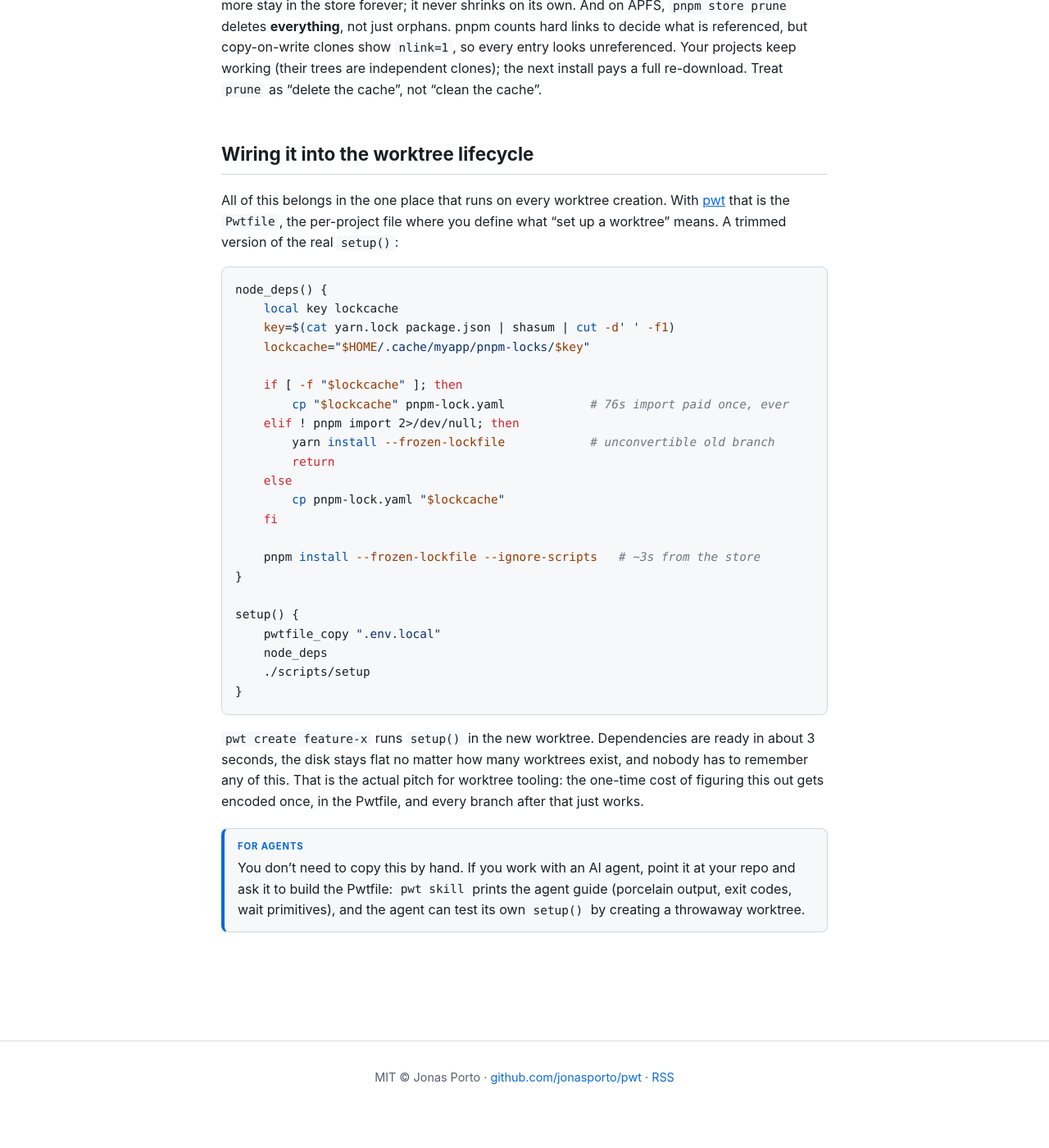
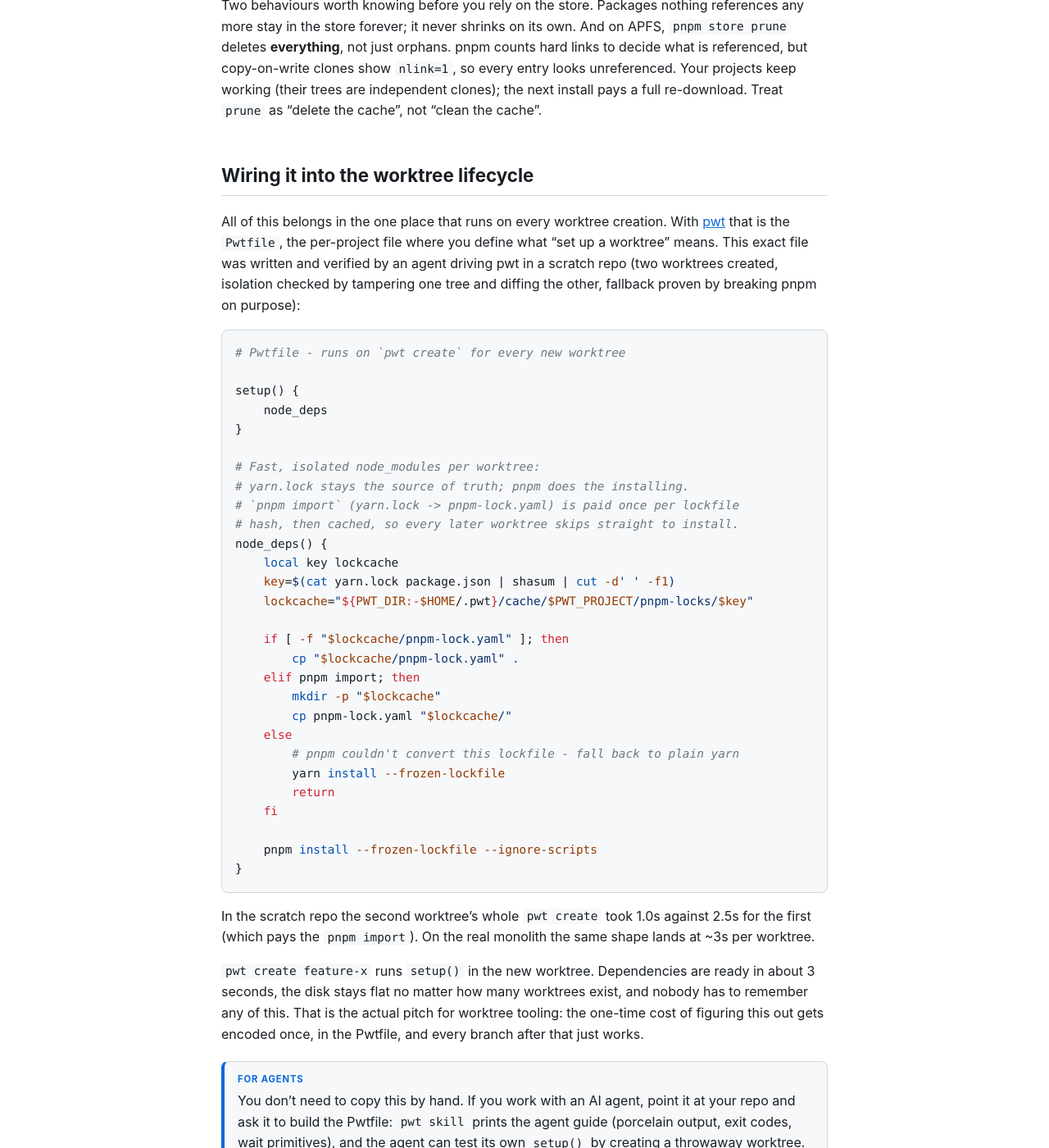
Before and after one commit to jonasporto/pwt, a Jekyll site: the page built from site/_posts/2026-08-11-sixty-three-worktrees-one-node-modules-problem.md, in a window 1280 px wide and 1400 px high, scrolled down 2101 px. Shown: the whole window at 82% size. Built offline with Jekyll 4.4.1, drawn with Linux system fonts in a browser that asks for light colours; before the commit the page ends 3458 px from its top, so only the background shows below that; some of the changed text lies outside the part shown.

Commit message:
pnpm article: agent-verified Pwtfile example with measured timings
An agent drove pwt in a scratch repo (isolated PWT_DIR), built the
node_deps flow hands-on, created two worktrees, proved CoW isolation by
tampering one tree, and proved the yarn fallback by breaking pnpm. The
article carries that verified file verbatim plus its timings (2.5s first
create paying pnpm import, 1.0s on the lockfile-cache hit).

````diff
--- a/site/_posts/2026-08-11-sixty-three-worktrees-one-node-modules-problem.md
+++ b/site/_posts/2026-08-11-sixty-three-worktrees-one-node-modules-problem.md
@@ -65,7 +65,9 @@
 the first *phantom dependency*: a package your code imports but never
 declared, resolving only because yarn's flat layout happened to hoist it.
 The app had four of them (starting with `@popperjs/core`). Hoisted mode
-reproduces the flat layout while you declare them properly.
+reproduces the flat layout while you declare them properly. If your code
+has no phantom dependencies, current pnpm's default isolated linker works
+as is; hoisted is the bridge, not the destination.
 
 **2. Postinstall scripts need an explicit decision.** Recent pnpm refuses
 to run dependency build scripts without approval, and then exits non-zero.
@@ -98,33 +100,45 @@
 
 All of this belongs in the one place that runs on every worktree creation.
 With [pwt](https://github.com/jonasporto/pwt) that is the `Pwtfile`, the
-per-project file where you define what "set up a worktree" means. A
-trimmed version of the real `setup()`:
+per-project file where you define what "set up a worktree" means. This
+exact file was written and verified by an agent driving pwt in a scratch
+repo (two worktrees created, isolation checked by tampering one tree and
+diffing the other, fallback proven by breaking pnpm on purpose):
 
 ```bash
+# Pwtfile - runs on `pwt create` for every new worktree
+
+setup() {
+    node_deps
+}
+
+# Fast, isolated node_modules per worktree:
+# yarn.lock stays the source of truth; pnpm does the installing.
+# `pnpm import` (yarn.lock -> pnpm-lock.yaml) is paid once per lockfile
+# hash, then cached, so every later worktree skips straight to install.
 node_deps() {
     local key lockcache
     key=$(cat yarn.lock package.json | shasum | cut -d' ' -f1)
-    lockcache="$HOME/.cache/myapp/pnpm-locks/$key"
+    lockcache="${PWT_DIR:-$HOME/.pwt}/cache/$PWT_PROJECT/pnpm-locks/$key"
 
-    if [ -f "$lockcache" ]; then
-        cp "$lockcache" pnpm-lock.yaml            # 76s import paid once, ever
-    elif ! pnpm import 2>/dev/null; then
-        yarn install --frozen-lockfile            # unconvertible old branch
+    if [ -f "$lockcache/pnpm-lock.yaml" ]; then
+        cp "$lockcache/pnpm-lock.yaml" .
+    elif pnpm import; then
+        mkdir -p "$lockcache"
+        cp pnpm-lock.yaml "$lockcache/"
+    else
+        # pnpm couldn't convert this lockfile - fall back to plain yarn
+        yarn install --frozen-lockfile
         return
-    else
-        cp pnpm-lock.yaml "$lockcache"
     fi
 
-    pnpm install --frozen-lockfile --ignore-scripts   # ~3s from the store
-}
-
-setup() {
-    pwtfile_copy ".env.local"
-    node_deps
-    ./scripts/setup
+    pnpm install --frozen-lockfile --ignore-scripts
 }
 ```
+
+In the scratch repo the second worktree's whole `pwt create` took 1.0s
+against 2.5s for the first (which pays the `pnpm import`). On the real
+monolith the same shape lands at ~3s per worktree.
 
 `pwt create feature-x` runs `setup()` in the new worktree. Dependencies are
 ready in about 3 seconds, the disk stays flat no matter how many worktrees
````
